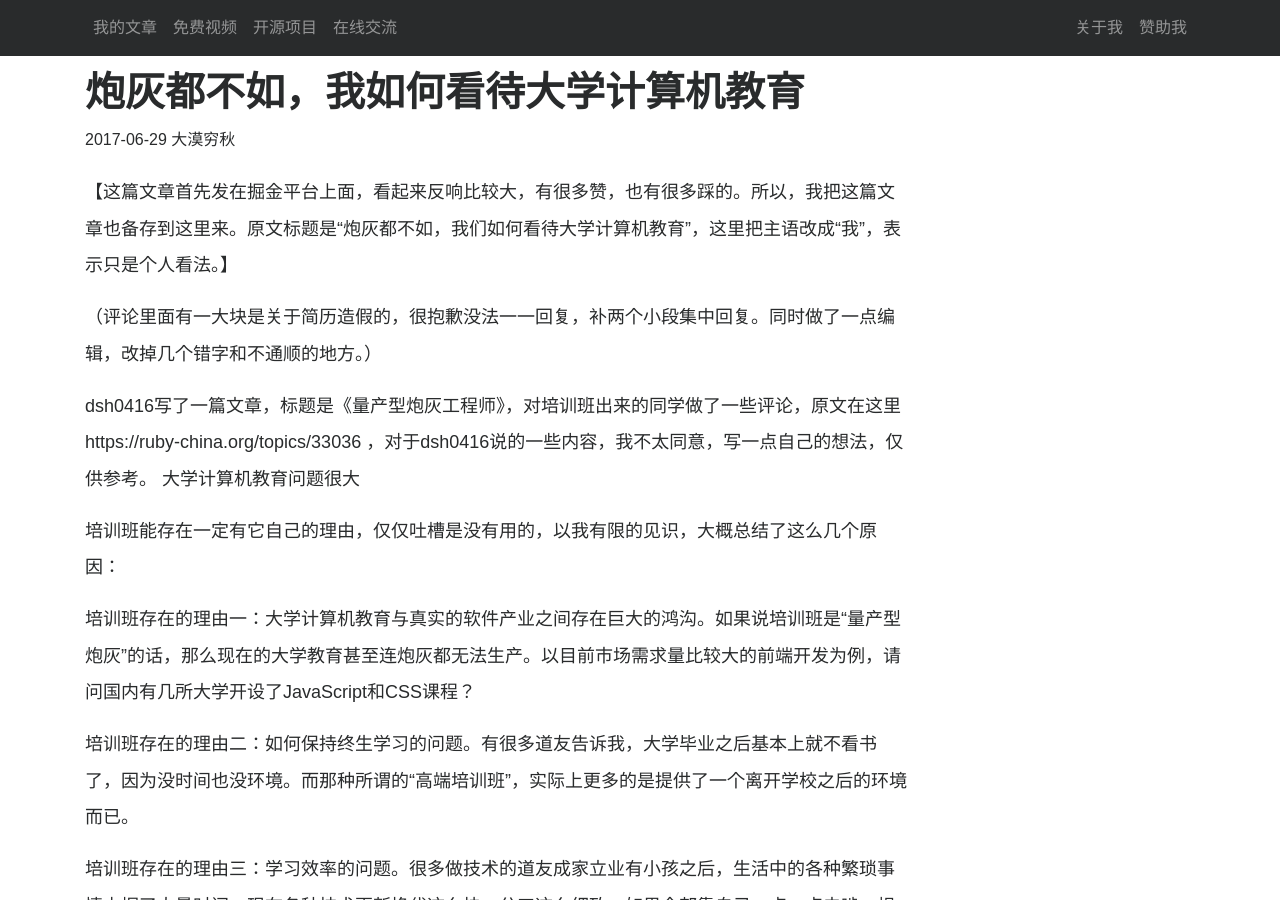
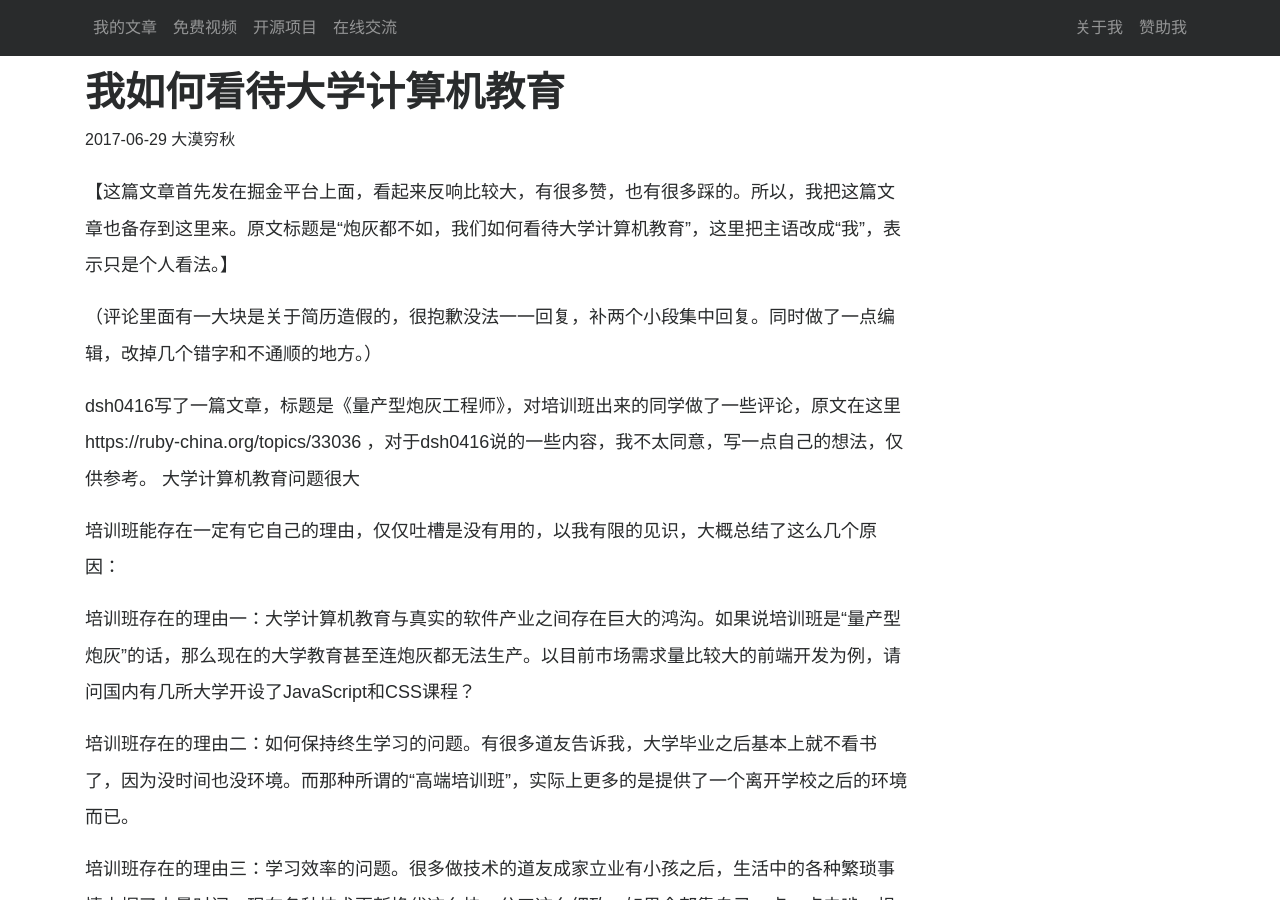
Before and after one commit to ChangfengHU/damoqiongqiu.github.io, a Jekyll site: the page built from _posts/2017-06-29-我如何看待大学计算机教育.markdown, in a window 1280 px wide and 900 px high. Built offline with Jekyll 4.4.1, drawn with Linux system fonts in a browser that asks for light colours; nearby versions of some CDN libraries; comment, search, counter and statistics services are not loaded.

```diff
--- a/_posts/2017-06-29-炮灰都不如我如何看待大学计算机教育.markdown
+++ b/_posts/2017-06-29-我如何看待大学计算机教育.markdown
@@ -1,6 +1,6 @@
 ---
 layout: post
-title:  "炮灰都不如，我如何看待大学计算机教育"
+title:  "我如何看待大学计算机教育"
 author: "大漠穷秋"
 comments: true
 date:   2017-06-29 13:01:29 +0800
```
Also changed, not shown: 4 other files.
